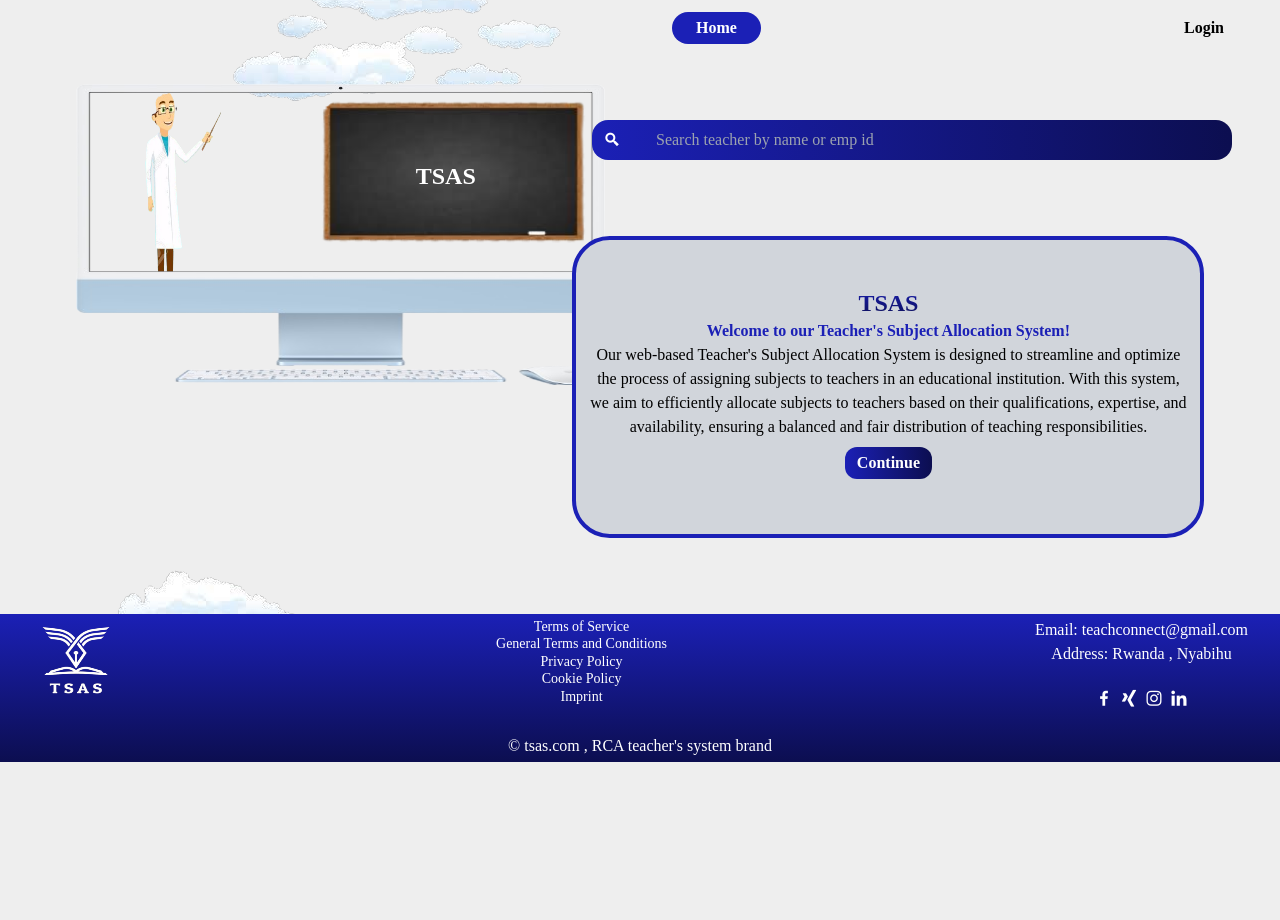
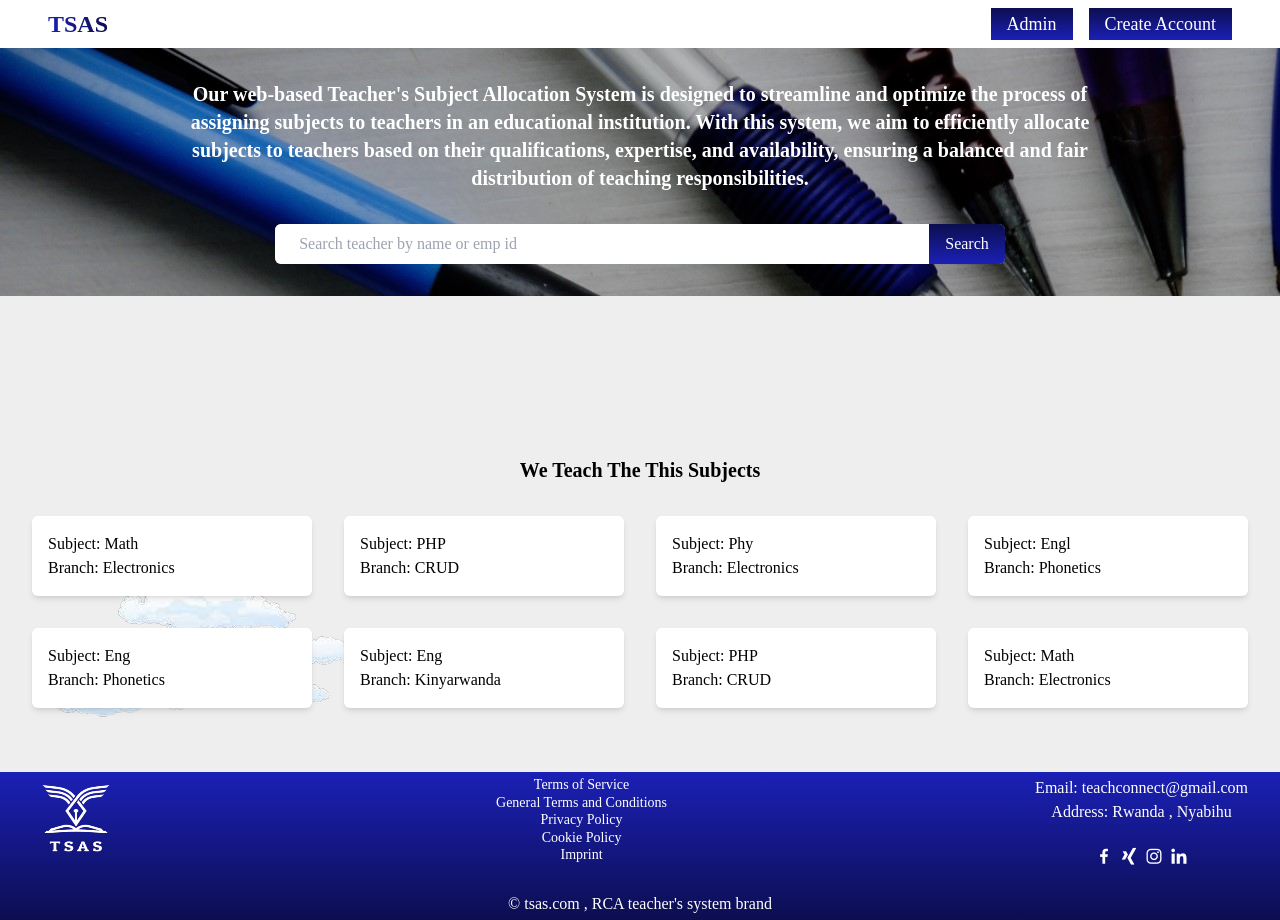
Before and after one commit to Germanium-Jeremy/TSAS, a PHP site: page / in a window 1280 px wide. Before the commit the page ends 762 px from the top, so only its background shows below. Run offline with PHP 8.4, Linux system fonts and the light colour scheme; data comes from the database, SQL or seed files in the repository; some libraries are stand-ins or nearby versions.

Commit message:
edited the landing page

```diff
--- a/index.php
+++ b/index.php
@@ -1,58 +1,5 @@
 <?php
 include('php/dbConnection.php');
-function showsearch($searched) {
-     global $connection;
-     $sql = "SELECT t.*, a.*, s.*
-             FROM teacher AS t
-             JOIN subAllocation AS a ON t.ID = a.TeacherID
-             JOIN subjects AS s ON a.SubjectID = s.ID
-             WHERE t.FirstName LIKE '%$searched%'
-             OR t.LastName LIKE '%$searched%'
-             OR t.Email LIKE '%$searched%'
-             OR s.SubjectFullname LIKE '%$searched%'
-             OR a.AllocationDate LIKE '%$searched%';";
-     $result = $connection->query($sql);
-     if ($result->num_rows > 0) {
- ?>
-         <table class="w-full max-h-3/4 h-fit text-center pt-[3rem] fixed bottom-0 bg-white z-[7] overflow-y-auto" id="results">
-             <thead class="relative">
-                 <tr class="shadow-bottom">
-                     <th class="py-[1rem]">S.no</th>
-                     <th class="py-[1rem]">Teacher Names</th>
-                     <th class="py-[1rem]">Teacher Email</th>
-                     <th class="py-[1rem]">Subjects Taught</th>
-                     <th class="py-[1rem]">Allocation Date</th>
-                 </tr>
-             </thead>
-             <tbody>
-<?php
-         while ($row = $result->fetch_assoc()) {
-?>
-                 <tr class="shadow-bottom">
-                     <td class="py-[.5rem]"><?php echo $row['ID']; ?></td>
-                     <td class="py-[.5rem]"><?php echo $row['FirstName'] . ' ' . $row['LastName']; ?></td>
-                     <td class="py-[.5rem]"><?php echo $row['Email']; ?></td>
-                     <td class="py-[.5rem]"><?php echo $row['SubjectFullname']; ?></td>
-                     <td class="py-[.5rem]"><?php echo $row['AllocationDate']; ?></td>
-                 </tr>
-<?php
-         }
-?>
-             </tbody>
-         </table>
-<?php
-     } else {
-         echo '<p class="text-center p-[1rem] bg-red-600 text-2xl">No Results Found</p>';
-     }
-}
-if (isset($_POST['search'])) {
-     $searched = $_POST['search'];
-     if (!empty($searched)) {
-          showsearch($searched);
-     } else {
-          echo '<script>alert("No data to search")</script>';
-     }
-}
 ?>
 <!DOCTYPE html>
 <html lang="en">
@@ -68,38 +15,106 @@ if (isset($_POST['search'])) {
      <title>TSAS</title>
 </head>
 <body class="bg-[#eee] h-fit w-screen">
-<div class="z-[5] w-full h-[10vh] mb-[2rem]">
-     <header class="px-8 py-3 w-1/2 flex flex-row justify-between float-right">
-          <div class="px-6 py-1 bg-[#1b20b6] rounded-3xl font-bold text-md text-white"><a href="./">Home</a></div>
-          <div class="px-6 py-1 rounded-3xl font-bold text-md"><a href="./pages/login.php">Login</a></div>
-     </header>
-</div>
-<div class="w-full h-[6vh] relative py-2 z-[2]">
-     <form class="rounded-2xl w-1/2 p-1 flex bg-gradient-to-l from-[#0c0e50] to-[#1b20b6] absolute right-[3rem]" method="post">
-          <i class='bx bx-search-alt-2' style="color: white; font-size: 1rem; font-weight: bold; padding: .5rem"></i>
-          <input type="search" name="search" placeholder="Search teacher by name or emp id" class="w-full border-none indent-7 bg-transparent outline-none text-white active:bg-transparent">
+<header class="flex justify-between fixed top-0 right-0 left-0 p-[.5rem] px-[3rem] max-sm:px-[.3rem] bg-white">
+     <a href="./" class="text-2xl text-transparent font-bold bg-gradient-to-l from-[#0c0e50] to-[#1b20b6] bg-clip-text">TSAS</a>
+     <div class="flex gap-[1rem]">
+          <a href="./pages/login.php" class="button text-lg">Admin</a>
+          <a href="./pages/signup.php" class="button text-lg">Create Account</a>
+     </div>
+</header>
+<main class="bg-img w-full h-fit mt-[3rem] p-[2rem] flex flex-col justify-center items-center gap-[2rem]">
+     <h2 class="text-white text-xl font-semibold w-3/4 max-md:w-full text-center">
+          Our web-based Teacher's Subject Allocation System is designed to streamline and optimize the
+          process of assigning subjects to teachers in an educational institution. With this system,
+          we aim to efficiently allocate subjects to teachers based on their qualifications, expertise,
+          and availability, ensuring a balanced and fair distribution of teaching responsibilities.
+     </h2>
+     <form class="flex w-3/5 max-md:w-full bg-slate-400 rounded-md overflow-hidden" method="post">
+          <input type="search" name="search" class="w-full p-2 text-black indent-[1rem] outline-none" placeholder="Search teacher by name or emp id" >
+          <button type="submit" class="button">Search</button>
      </form>
-</div>
-     <img src="./images/images.png" alt="Clouds" class="fixed -z-10 -top-[1.25cm] left-[18%]">
+</main>
+
+<section class="flex flex-col justify-center items-center p-[2rem] my-[2rem]">
+<?php
+if (isset($_POST['search'])) {
+     $searched = $_POST['search'];
+     if (!empty($searched)) {
+          showsearch($searched);
+     } else {
+          echo '<script>alert("No data to search")</script>';
+     }
+}
+function showsearch($searched) {
+     global $connection;
+     $sql = "SELECT t.*, a.*, s.* FROM teacher AS t JOIN subAllocation AS a ON t.ID = a.TeacherID JOIN subjects AS s ON a.SubjectID = s.ID
+             WHERE t.FirstName LIKE '%$searched%' OR t.LastName LIKE '%$searched%' OR t.Email LIKE '%$searched%'
+             OR s.SubjectFullname LIKE '%$searched%' OR a.AllocationDate LIKE '%$searched%';";
+     $result = $connection->query($sql);
+?>
+          <table class="text-center bg-white overflow-y-auto w-3/4 max-md:w-full rounded-lg shadow-md">
+               <thead class="">
+                    <tr class="shadow-bottom text-white max-sm:text-sm max-[440px]:text-[13px] bg-gradient-to-l from-[#0c0e50] to-[#1b20b6]">
+                         <th class="py-[1rem] max-[440px]:py-[.2rem]">Teacher Names</th>
+                         <th class="py-[1rem] max-[440px]:py-[.2rem]">Teacher Email</th>
+                         <th class="py-[1rem] max-[440px]:py-[.2rem]">Subjects Taught</th>
+                    </tr>
+               </thead>
+               <tbody>
+<?php
+if ($result->num_rows > 0) {
+     while ($row = $result->fetch_assoc()) {
+?>
+                    <tr class="shadow-bottom max-sm:text-sm">
+                         <td class="py-[.5rem]"><?php echo $row['FirstName'] . ' ' . $row['LastName']; ?></td>
+                         <td class="py-[.5rem]"><?php echo $row['Email']; ?></td>
+                         <td class="py-[.5rem]"><?php echo $row['SubjectFullname']; ?></td>
+                    </tr>
+<?php
+     }
+} else {
+?>
+                    <tr class="shadow-bottom">
+                         <td colspan='3' class="py-[.5rem]">No Results Found</td>
+                    </tr>
+<?php
+}
+?>
+               </tbody>
+          </table>
+<?php
+}
+?>
+</section>
+<main class="my-[3rem] p-[1rem]">
+<?php
+$sql1 = "SELECT s.SubjectShortname, s.CourseID, c.Branch_Name FROM subjects AS s, courses AS c WHERE c.ID = s.CourseID;";
+$result1 = $connection->query($sql1);
+if ($result1->num_rows > 0){
+?>
+          <h2 class="text-black text-xl font-semibold text-center mb-[2rem]">We Teach The This Subjects</h2>
+          <div class="grid lg:grid-cols-4 max-lg:grid-cols-3 max-md:grid-cols-2 max-sm:grid-cols-1 justify-center items-center gap-[2rem] px-[1rem]">
+<?php
+     while ($row1 = $result1->fetch_assoc()){
+?>
+               <article class="rounded-md bg-white flex flex-col p-[1rem] justify-center max-sm:px-[2rem] shadow-md">
+                    <h3>Subject: <?php echo $row1['SubjectShortname'] ?></h3>
+                    <h3>Branch: <?php echo $row1['Branch_Name'] ?></h3>
+               </article>
+<?php
+     }
+?>
+          </div>
+<?php
+} else {
+?>
+     <h2 class="text-black text-xl font-semibold text-center">There are no subjects yet!</h2>
+<?php
+}
+?>
+</main>
+     <img src="./images/images.png" alt="Clouds" class="fixed -z-10 top-[1cm] left-[78%]">
      <img src="./images/images.png" alt="Clouds" class="fixed -z-10 bottom-20 left-[3%]">
-<main class="grid grid-cols-1 sm:grid-cols-2 md:grid-cols-2 lg:grid-cols-2 xl:grid-cols-2 gap-4 py-[2cm]">
-     <div class="relative -top-[4cm] ml-[2cm]">
-          <img src="./images/comp.png" alt="Comp" class="w-[14cm] h-[8cm]">
-          <img src="./images/bebi.png" alt="Comp" class="w-[6cm] h-[7cm] absolute -top-[1cm] z-[-1]">
-          <img src="./images/blackbord.png" alt="Comp" class="w-[8cm] h-[5cm] absolute -top-0 left-[6cm]">
-          <span class="text-white font-bold text-2xl absolute top-[2cm] left-[9cm]">TSAS</span>
-     </div>
-     <div class="relative w-full right-[2cm] border-4 border-[#1b20b6] rounded-[1cm] bg-gray-300 p-3 flex flex-col justify-center items-center">
-          <h1 class="text-center text-2xl text-transparent bg-clip-text font-bold bg-gradient-to-t from-[#0c0e50] to-[#1b20b6]">TSAS</h1>
-          <h3 class="text-[#1b20b6] text-center font-bold">Welcome to our Teacher's Subject Allocation System!</h3>
-          <p class="text-center">Our web-based Teacher's Subject Allocation System is designed to streamline and optimize the
-               process of assigning subjects to teachers in an educational institution. With this
-               system, we aim to efficiently allocate subjects to teachers based on their qualifications,
-               expertise, and availability, ensuring a balanced and fair distribution of teaching responsibilities.
-          </p>
-          <a href="./pages/login.php" class="px-3 p-1 text-white font-bold bg-gradient-to-l from-[#0c0e50] to-[#1b20b6] rounded-xl my-2">Continue</a>
-     </div>
-</main>
 <footer class="bg-gradient-to-t from-[#0c0e50] to-[#1b20b6] px-8 py-1 text-white text-center">
      <div class="flex justify-between">
           <div class="text-center">
--- a/styles/style.css
+++ b/styles/style.css
@@ -34,3 +34,24 @@
 .invisible {
      display: none;
 }
+
+.button {
+     padding: .1rem 1rem;
+     background: linear-gradient(#0c0e50, #1b20b6);
+     color: white;
+     border: none;
+     transition: .2s;
+}
+
+.button:hover {
+     background: linear-gradient(#0c0faa, #1b20cc);
+     transition: .2s;
+}
+
+.button:active {
+     background: linear-gradient(#0c0fff, #1b20ff);
+}
+
+.bg-img {
+     background: url(../images/Pens.jpg) fixed no-repeat;
+}
```
Also changed, not shown: pages/signup.php (added, +67 -0 lines), images/Pens.jpg (added).
